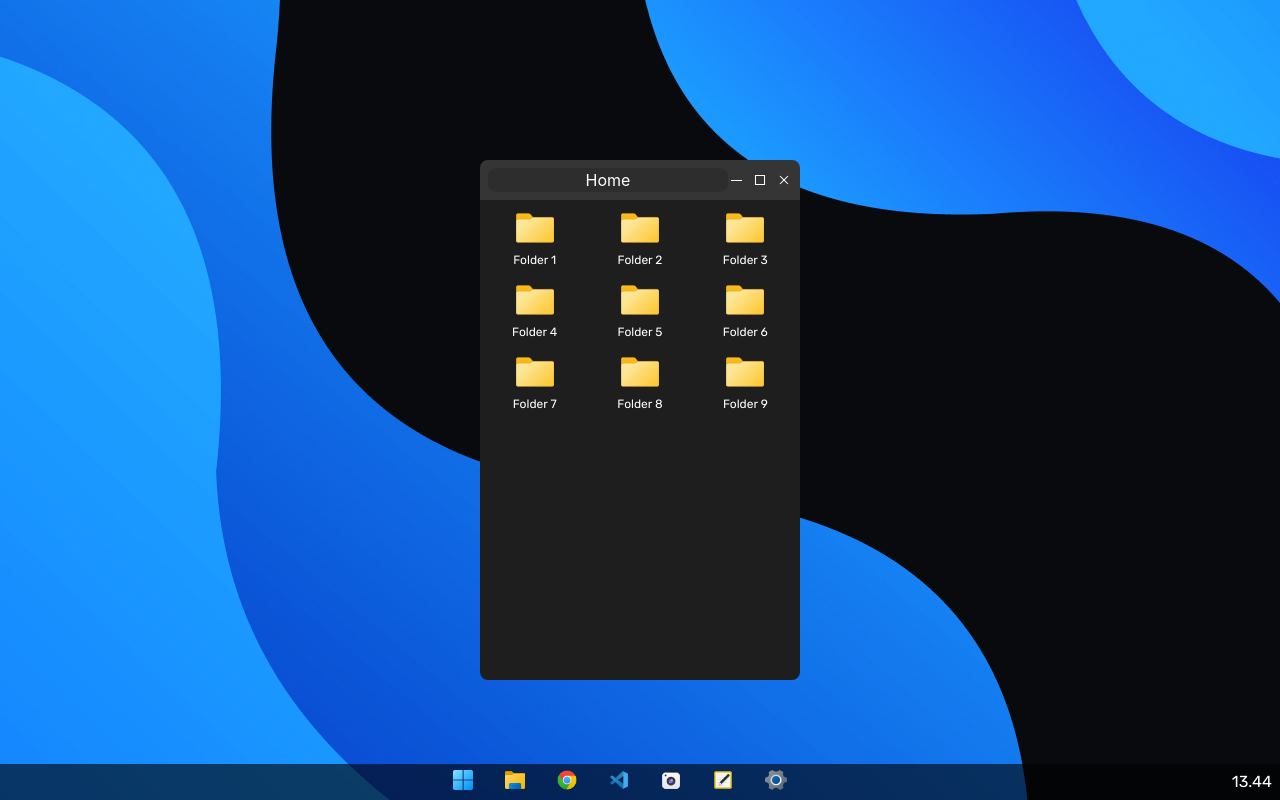
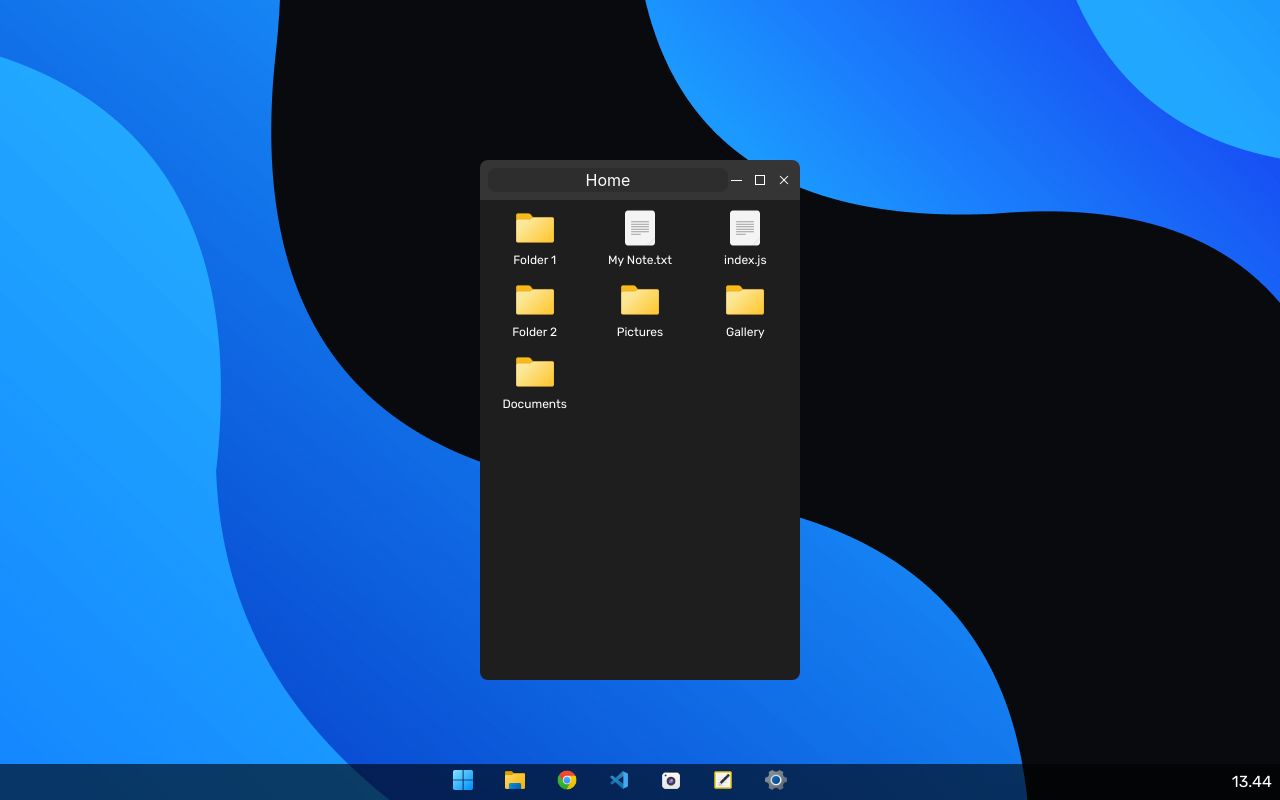
Before and after one commit to ilham25/dw-hackathon-fe, a React (Create React App) app: page /desktop in a window 1280 px wide. Both pictures are taken after a click on the element 515 px from the left and 782 px from the top of the page. Built offline with nearby package versions, Linux system fonts and the light colour scheme.

Commit message:
dynamic file manager

```diff
--- a/src/component/modal/modalFileManager.js
+++ b/src/component/modal/modalFileManager.js
@@ -1,58 +1,71 @@
 import React, { useState } from "react";
 
-import Folder from "../../assets/folder.png";
+import FolderImg from "../../assets/folder.png";
+import FileImg from "../../assets/file.png";
 
 import {
   VscChromeMaximize,
   VscClose,
   VscChromeMinimize,
 } from "react-icons/vsc";
+
 export default function ModalFileManager({ handleMinClose, handleMaximize }) {
   const [maximum, setMaximum] = useState(false);
-  const [folders] = useState([
+  const [items] = useState([
     {
       id: 1,
-      label: "Folder 1",
+      name: "Folder 1",
+      type: "folder",
     },
     {
-      id: 2,
-      label: "Folder 2",
+      id: 1,
+      name: "My Note.txt",
+      type: "file",
     },
     {
-      id: 3,
-      label: "Folder 3",
+      id: 1,
+      name: "index.js",
+      type: "file",
     },
     {
-      id: 4,
-      label: "Folder 4",
+      id: 1,
+      name: "Folder 2",
+      type: "folder",
     },
     {
-      id: 5,
-      label: "Folder 5",
+      id: 1,
+      name: "Pictures",
+      type: "folder",
     },
     {
-      id: 6,
-      label: "Folder 6",
+      id: 1,
+      name: "Gallery",
+      type: "folder",
     },
     {
-      id: 7,
-      label: "Folder 7",
-    },
-    {
-      id: 8,
-      label: "Folder 8",
-    },
-    {
-      id: 9,
-      label: "Folder 9",
+      id: 1,
+      name: "Documents",
+      type: "folder",
     },
   ]);
-  const ReuseFolder = ({ label }) => (
-    <div className="flex flex-col justify-center items-center">
-      <img src={Folder} alt="" className="w-10 h-10" />
-      <p className="text-xs pt-1">{label}</p>
-    </div>
-  );
+
+  const ReuseItem = ({ name, type }) => {
+    const images = {
+      file: FileImg,
+      folder: FolderImg,
+    };
+    return (
+      <div className="flex flex-col justify-center items-center">
+        <img
+          // src={type === "folder" ? FolderImg : FileImg}
+          src={images[type]}
+          alt=""
+          className="w-10 h-10"
+        />
+        <p className="text-xs pt-1">{name}</p>
+      </div>
+    );
+  };
 
   return (
     <div className="w-full h-screen overflow-hidden flex items-center justify-center ">
@@ -63,7 +76,7 @@ export default function ModalFileManager({ handleMinClose, handleMaximize }) {
         >
           <div></div>
           <div
-            className="text-white px-2 rounded-lg text-center"
+            className="text-white px-2 rounded-lg text-center flex justify-center items-center gap-4"
             style={{ width: "500px", background: "#2D2D2D" }}
           >
             Home
@@ -83,10 +96,8 @@ export default function ModalFileManager({ handleMinClose, handleMaximize }) {
               maximum ? `lg:grid-cols-10` : `lg:grid-cols-3`
             }`}
           >
-            {folders &&
-              folders.map((folder) => (
-                <ReuseFolder key={folder.id} label={folder.label} />
-              ))}
+            {items &&
+              items.map((item) => <ReuseItem key={item.id} {...item} />)}
           </div>
         </div>
       </div>
--- /dev/null
+++ b/src/component/modal/modalInputItem.js
@@ -0,0 +1,6 @@
+import React, { useState } from "react";
+
+export default function ModalInputItem() {
+  return;
+  <div></div>;
+}
--- a/src/component/modal/modalbrowser.js
+++ b/src/component/modal/modalbrowser.js
@@ -8,10 +8,10 @@ export default function ModalBrowser() {
         style={{ background: "#353535" }}
       >
         <p
-          className="text-white px-2 rounded-lg text-center"
+          className="text-white px-2 rounded-lg text-center cursor-default pointer-events-none"
           style={{ width: "500px", background: "#2D2D2D" }}
         >
-          https://google.com
+          https://dumbways.id/
         </p>
       </div>
       <div
```
Also changed, not shown: src/assets/file.png (added).
